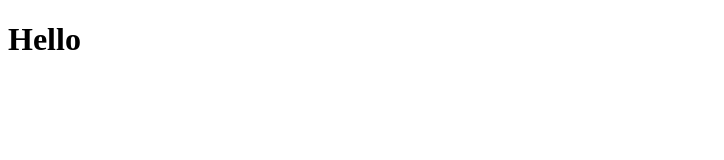
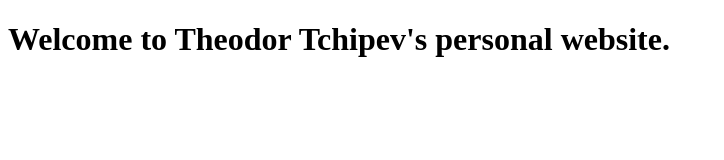
Before and after one commit to tchpv/attachments, a plain HTML site: page index.html in a window 1280 px wide. Shown: the whole page, without its empty margins (0-724 px from the left). Drawn offline with Linux system fonts and the light colour scheme.

Commit message:
Update index.html

```diff
--- a/index.html
+++ b/index.html
@@ -4,6 +4,6 @@
     <title>Hello Page</title>
 </head>
 <body>
-    <h1>Hello</h1>
+    <h1>Welcome to Theodor Tchipev's personal website.</h1>
 </body>
 </html>
```
